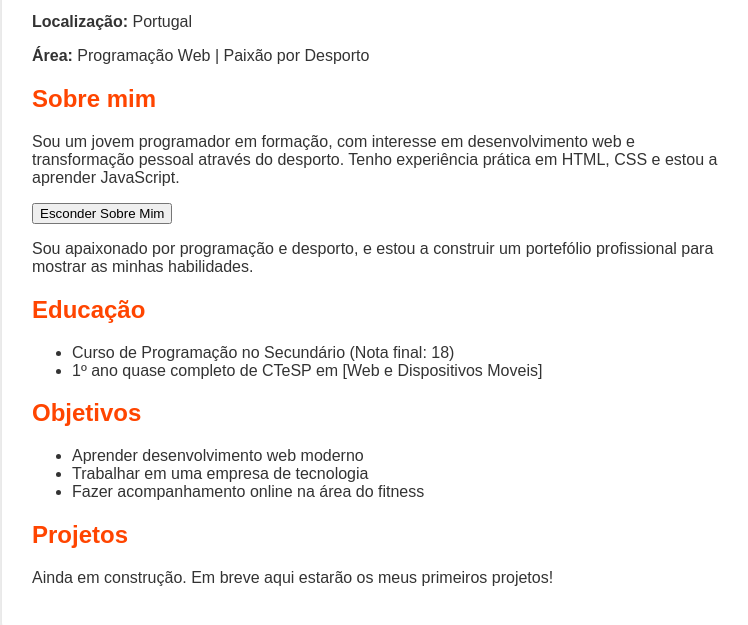
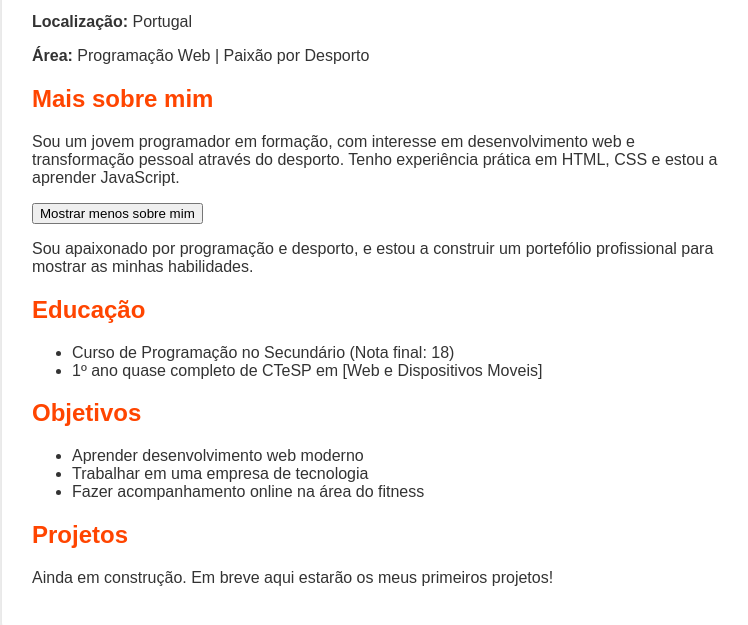
Before and after one commit to DiogoAraujoDev/portfolio, a plain HTML site: page index.html in a window 1280 px wide. Both pictures are taken after a click on the button "Mostrar Sobre Mim". Shown: the part 171-796 px from the top of the page, without its empty margins (258-1006 px from the left). Drawn offline with Linux system fonts and the light colour scheme.

Commit message:
Update index.html

```diff
--- a/index.html
+++ b/index.html
@@ -31,7 +31,7 @@
     <p><strong>Localização:</strong> Portugal</p>
     <p><strong>Área:</strong> Programação Web | Paixão por Desporto</p>
 
-    <h2>Sobre mim</h2>
+    <h2>Mais sobre mim</h2>
     <p>Sou um jovem programador em formação, com interesse em desenvolvimento web e transformação pessoal através do desporto. Tenho experiência prática em HTML, CSS e estou a aprender JavaScript.</p>
 <button id="btnSobre">Mostrar Sobre Mim</button>
 <p id="textoSobre" style="display:none;">
@@ -63,7 +63,7 @@
   btn.addEventListener('click', () => {
     if (texto.style.display === 'none') {
       texto.style.display = 'block';
-      btn.textContent = 'Esconder Sobre Mim';
+      btn.textContent = 'Mostrar menos sobre mim';
     } else {
       texto.style.display = 'none';
       btn.textContent = 'Mostrar Sobre Mim';
```
